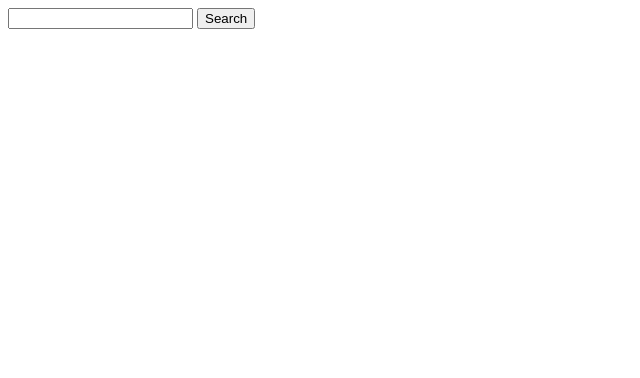
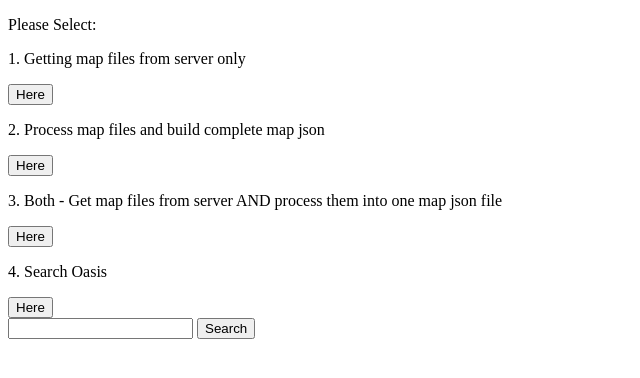
Before and after one commit to TomerEliel-dev/tl-oasis-finder, a Flask app: page / in a window 1280 px wide. Shown: the top 378 px of the page, without its empty margins (0-640 px from the left). Run offline with Flask 2, Linux system fonts and the light colour scheme.

Commit message:
changed home page

```diff
--- a/tl_oasis_finder/templates/index.html
+++ b/tl_oasis_finder/templates/index.html
@@ -4,6 +4,16 @@
     <title>Welcome</title>
   </head>
   <body>
+    <div>
+      <p>
+        Please Select:
+      </p>
+      <p>1. Getting map files from server only</p><button>Here </button>
+      <p>2. Process map files and build complete map json</p><button>Here </button>
+      <p>3. Both - Get map files from server AND process them into one map json file</p><button>Here </button>
+      <p>4. Search Oasis</p><button>Here </button>
+    </div>
+
     <form action="/search">
         <input type="text" name="name"/>
         <button type="submit">Search</button>
```
